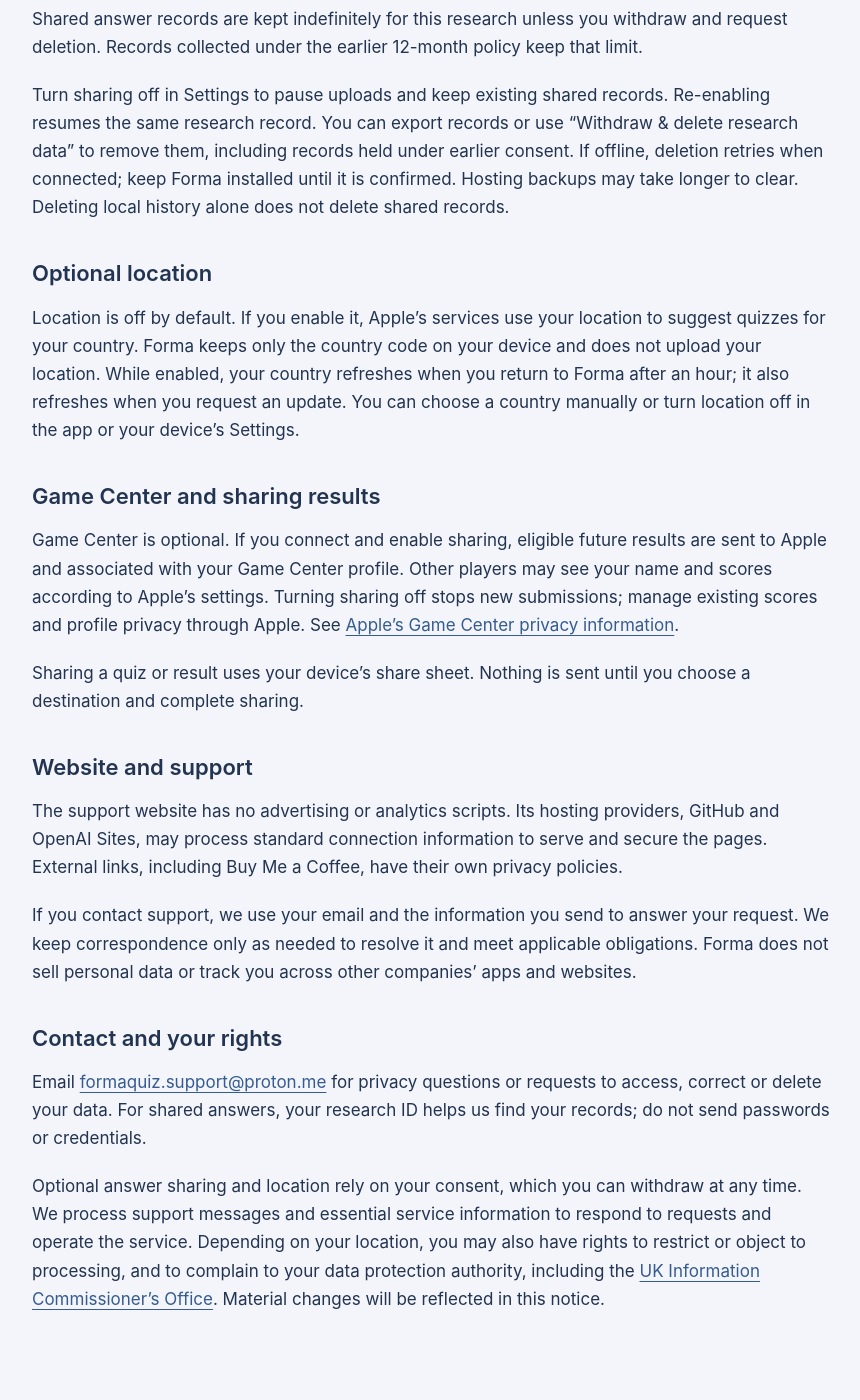
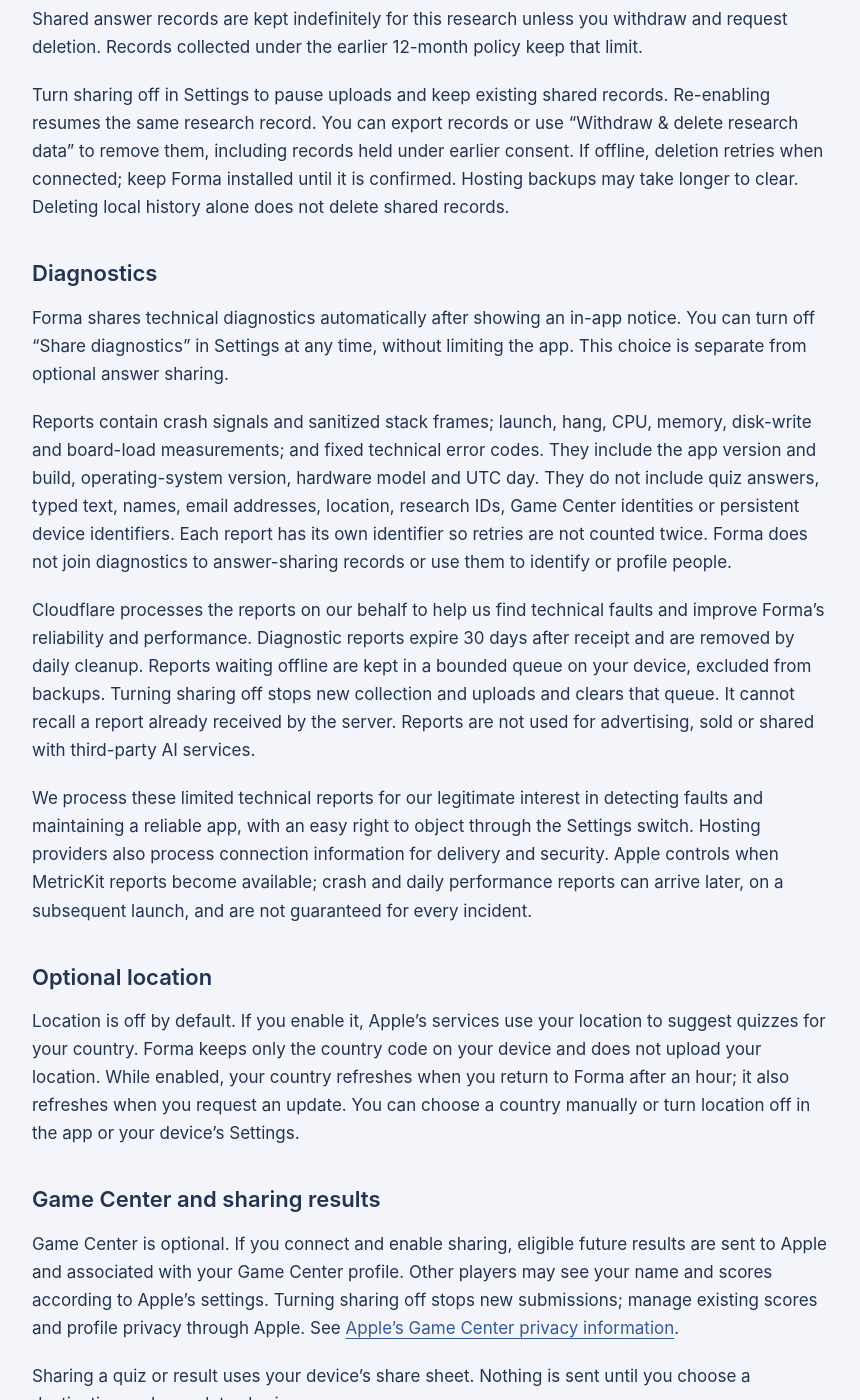
Before and after one commit to aidanlowrie/aidanlowrie.github.io, a Jekyll site: the page forma/privacy/index.html, which Jekyll copies as it is, in a window 1280 px wide and 1400 px high, scrolled down 1122 px. Shown: the whole window, without its empty margins (208-1068 px from the left). Built offline with Jekyll 4.4.1, drawn with Linux system fonts in a browser that asks for light colours; some of the changed text lies outside the part shown.

Commit message:
Explain Forma diagnostics and separate opt-out control

```diff
--- a/forma/privacy/index.html
+++ b/forma/privacy/index.html
@@ -1,6 +1,6 @@
 <!doctype html>
 <html lang="en-GB"><head><meta charset="utf-8"><meta name="viewport" content="width=device-width, initial-scale=1"><title>Privacy · Forma</title><meta name="description" content="Forma privacy policy and contact details."><link rel="canonical" href="https://aidanlowrie.com/forma/privacy/"><link rel="icon" type="image/png" href="/forma/icon.png"><link rel="stylesheet" href="/forma/style.css"></head>
-<body><a class="skip" href="#main">Skip to content</a><header><a class="brand" href="/forma/"><img src="/forma/icon.png" width="40" height="40" alt="">Forma</a><nav aria-label="Main"><a href="/forma/support/">Support</a><a href="/forma/privacy/" aria-current="page">Privacy</a><a href="/forma/content/">Credits</a></nav></header><main id="main"><h1>Privacy</h1><p>Forma is developed and operated by Aidan Lowrie. This notice covers the app and its support website. Updated 19 October 2026.</p>
+<body><a class="skip" href="#main">Skip to content</a><header><a class="brand" href="/forma/"><img src="/forma/icon.png" width="40" height="40" alt="">Forma</a><nav aria-label="Main"><a href="/forma/support/">Support</a><a href="/forma/privacy/" aria-current="page">Privacy</a><a href="/forma/content/">Credits</a></nav></header><main id="main"><h1>Privacy</h1><p>Forma is developed and operated by Aidan Lowrie. This notice covers the app and its support website. Updated 20 October 2026.</p>
 <h2>Practice on your device</h2>
 <p>Your practice history, answers, progress and preferences stay on your device unless you choose one of the sharing options below. Learn works without sharing data. Your device’s normal backups may include Forma’s local data.</p>
 <p>You can export your practice history or delete it in Settings. Turning off history stops new records being saved; it does not remove existing history or data already shared.</p>
@@ -12,13 +12,18 @@
 <p>Cloudflare hosts the service on our behalf. Shared answer records are stored in the European Union. Hosting providers also process connection information, such as IP addresses, for delivery and security; some processing may occur internationally under their data-processing terms.</p>
 <p>Shared answer records are kept indefinitely for this research unless you withdraw and request deletion. Records collected under the earlier 12-month policy keep that limit.</p>
 <p>Turn sharing off in Settings to pause uploads and keep existing shared records. Re-enabling resumes the same research record. You can export records or use “Withdraw &amp; delete research data” to remove them, including records held under earlier consent. If offline, deletion retries when connected; keep Forma installed until it is confirmed. Hosting backups may take longer to clear. Deleting local history alone does not delete shared records.</p>
+<h2>Diagnostics</h2>
+<p>Forma shares technical diagnostics automatically after showing an in-app notice. You can turn off “Share diagnostics” in Settings at any time, without limiting the app. This choice is separate from optional answer sharing.</p>
+<p>Reports contain crash signals and sanitized stack frames; launch, hang, CPU, memory, disk-write and board-load measurements; and fixed technical error codes. They include the app version and build, operating-system version, hardware model and UTC day. They do not include quiz answers, typed text, names, email addresses, location, research IDs, Game Center identities or persistent device identifiers. Each report has its own identifier so retries are not counted twice. Forma does not join diagnostics to answer-sharing records or use them to identify or profile people.</p>
+<p>Cloudflare processes the reports on our behalf to help us find technical faults and improve Forma’s reliability and performance. Diagnostic reports expire 30 days after receipt and are removed by daily cleanup. Reports waiting offline are kept in a bounded queue on your device, excluded from backups. Turning sharing off stops new collection and uploads and clears that queue. It cannot recall a report already received by the server. Reports are not used for advertising, sold or shared with third-party AI services.</p>
+<p>We process these limited technical reports for our legitimate interest in detecting faults and maintaining a reliable app, with an easy right to object through the Settings switch. Hosting providers also process connection information for delivery and security. Apple controls when MetricKit reports become available; crash and daily performance reports can arrive later, on a subsequent launch, and are not guaranteed for every incident.</p>
 <h2>Optional location</h2>
 <p>Location is off by default. If you enable it, Apple’s services use your location to suggest quizzes for your country. Forma keeps only the country code on your device and does not upload your location. While enabled, your country refreshes when you return to Forma after an hour; it also refreshes when you request an update. You can choose a country manually or turn location off in the app or your device’s Settings.</p>
 <h2>Game Center and sharing results</h2>
 <p>Game Center is optional. If you connect and enable sharing, eligible future results are sent to Apple and associated with your Game Center profile. Other players may see your name and scores according to Apple’s settings. Turning sharing off stops new submissions; manage existing scores and profile privacy through Apple. See <a href="https://www.apple.com/legal/privacy/data/en/game-center/">Apple’s Game Center privacy information</a>.</p>
 <p>Sharing a quiz or result uses your device’s share sheet. Nothing is sent until you choose a destination and complete sharing.</p>
 <h2>Website and support</h2>
-<p>The support website has no advertising or analytics scripts. Its hosting providers, GitHub and OpenAI Sites, may process standard connection information to serve and secure the pages. External links, including Buy Me a Coffee, have their own privacy policies.</p>
+<p>The support website has no advertising or analytics scripts. Its hosting providers, GitHub and Cloudflare, may process standard connection information to serve and secure the pages. External links, including Buy Me a Coffee, have their own privacy policies.</p>
 <p>If you contact support, we use your email and the information you send to answer your request. We keep correspondence only as needed to resolve it and meet applicable obligations. Forma does not sell personal data or track you across other companies’ apps and websites.</p>
 <h2>Contact and your rights</h2>
 <p>Email <a href="mailto:formaquiz.support@proton.me">formaquiz.support@proton.me</a> for privacy questions or requests to access, correct or delete your data. For shared answers, your research ID helps us find your records; do not send passwords or credentials.</p>
```
